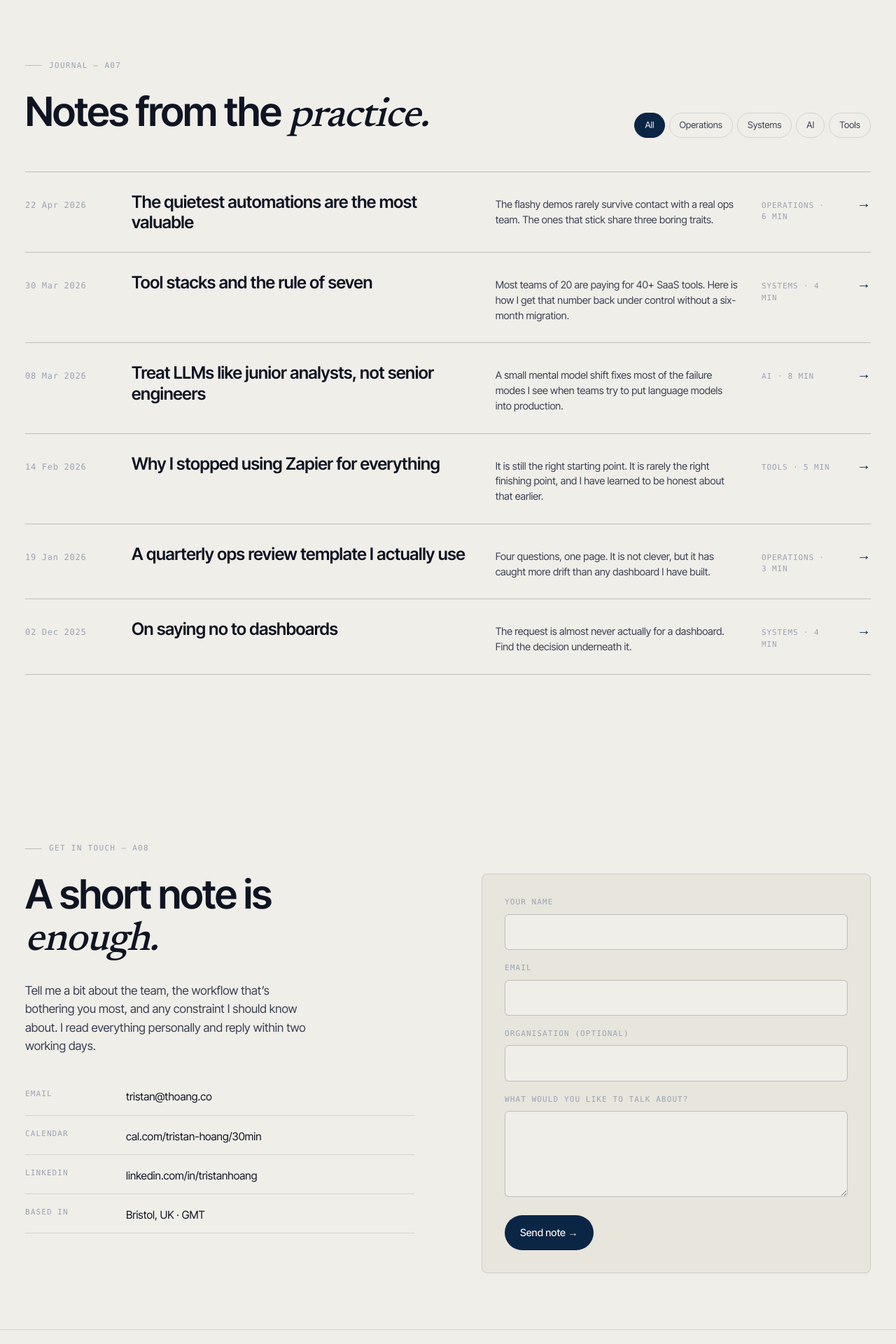
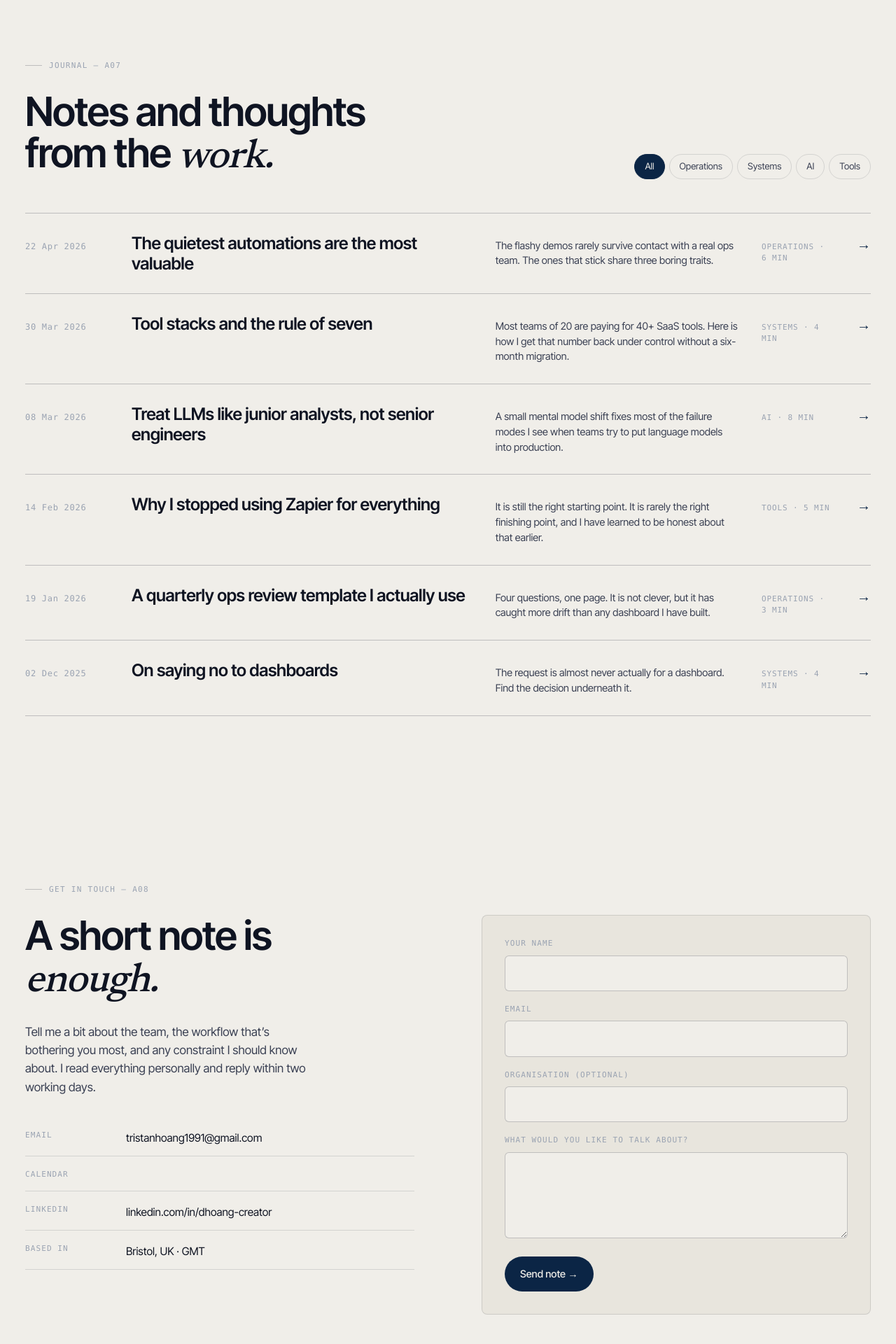
Before and after one commit to dhoang-creator/Tristan_Hoang_Consultancy, a Next.js app: page / in a window 1280 px wide. Shown: the part 6440-8360 px from the top of the page at 70% size. Built offline with nearby package versions, Linux system fonts and the light colour scheme.

Commit message:
considerable progress made

```diff
--- a/components/Contact.tsx
+++ b/components/Contact.tsx
@@ -103,9 +103,9 @@ export default function Contact() {
             <div style={{ marginTop: 48, display: 'flex', flexDirection: 'column', gap: 18 }}>
               {(
                 [
-                  ['Email',    'tristan@thoang.co'],
-                  ['Calendar', 'cal.com/tristan-hoang/30min'],
-                  ['LinkedIn', 'linkedin.com/in/tristanhoang'],
+                  ['Email',    'tristanhoang1991@gmail.com'],
+                  ['Calendar', ' '],
+                  ['LinkedIn', 'linkedin.com/in/dhoang-creator'],
                   ['Based in', 'Bristol, UK · GMT'],
                 ] as [string, string][]
               ).map(([k, v]) => (
--- a/components/Footer.tsx
+++ b/components/Footer.tsx
@@ -28,7 +28,7 @@ export default function Footer() {
               lineHeight: 1.55,
             }}
           >
-            Independent automation and operations consulting. Trading as Hoang Consulting Limited.
+            Independent automation and operations consulting. Trading as Tristan Hoang | Workflow and Optimisations Consultant.
           </p>
         </div>
 
@@ -37,7 +37,7 @@ export default function Footer() {
           [
             ['Site',       ['About', 'Services', 'Work', 'Gallery', 'Journal', 'Contact']],
             ['Elsewhere',  ['LinkedIn', 'Read.cv', 'GitHub', 'RSS']],
-            ['Office',     ['Bristol, UK', 'tristan@thoang.co']],
+            ['Office',     ['Bristol, UK']],
           ] as [string, string[]][]
         ).map(([heading, items]) => (
           <div key={heading}>
--- a/components/Journal.tsx
+++ b/components/Journal.tsx
@@ -206,8 +206,8 @@ export default function Journal() {
                 maxWidth: '16ch',
               }}
             >
-              Notes from the{' '}
-              <span className="serif">practice.</span>
+              Notes and thoughts from the{' '}
+              <span className="serif">work.</span>
             </h2>
 
             {/* Tag filter */}
```
